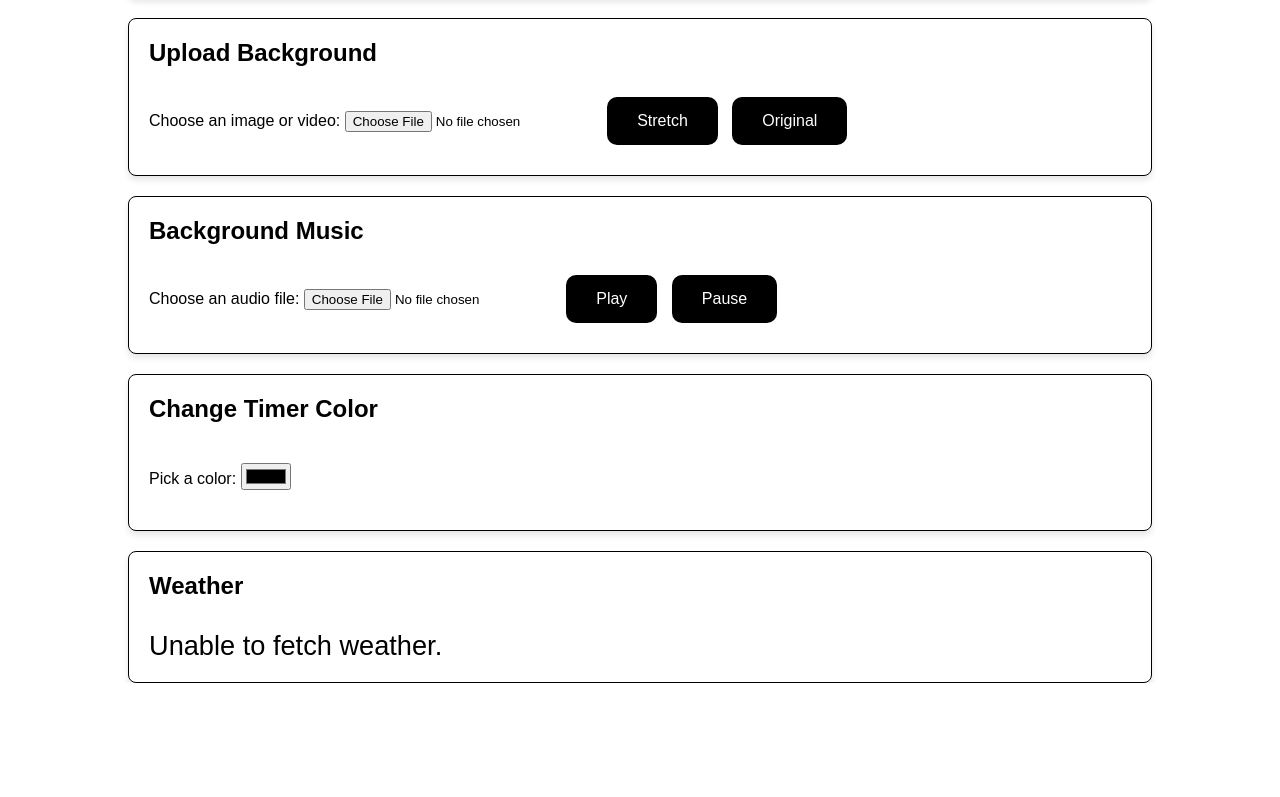
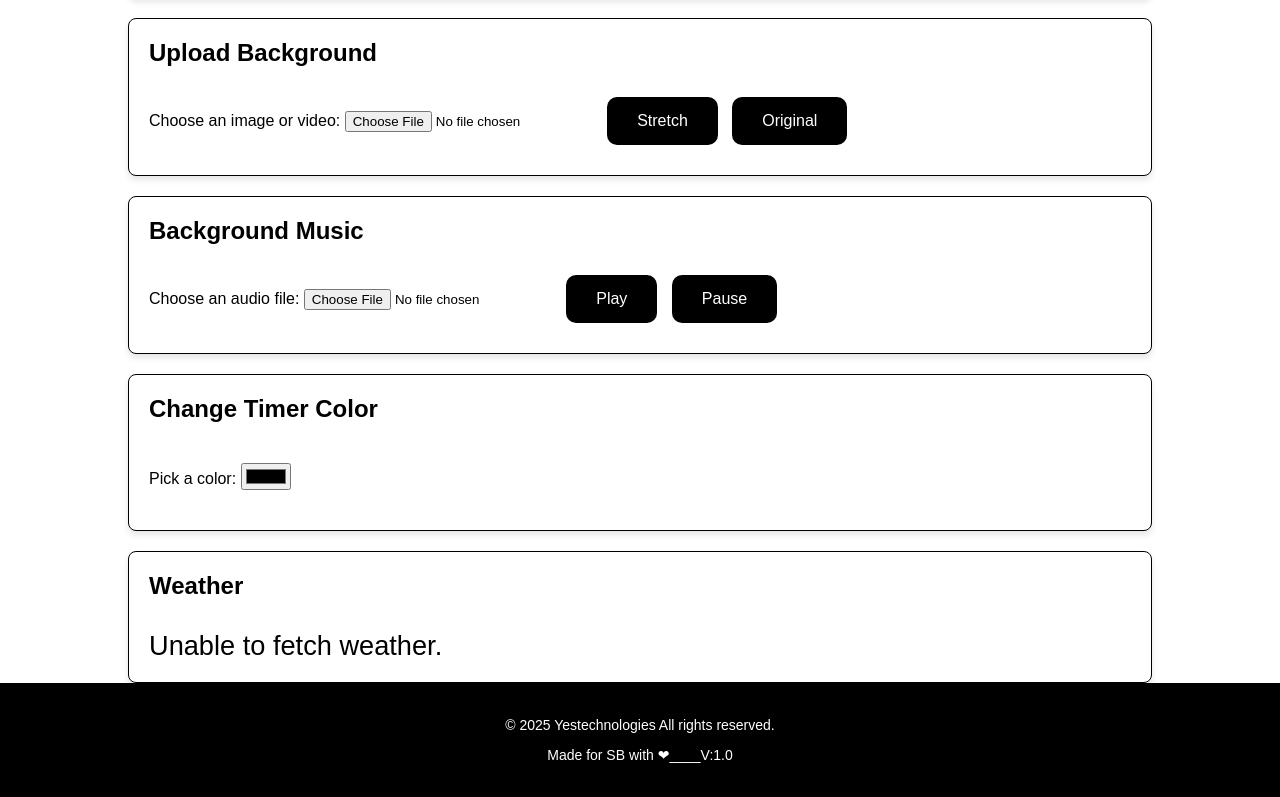
Before and after one commit to yashwantsinghjaat/Timer, a plain HTML site: page index.html in a window 1280 px wide. Shown: the part 1392-2189 px from the top of the page. Before the commit the page ends 2075 px from the top, so only its background shows below. Drawn offline with Linux system fonts and the light colour scheme; no server answers.

Commit message:
Update index.html

```diff
--- a/index.html
+++ b/index.html
@@ -79,4 +79,10 @@
     </div>
     <script src="scripts.js"></script>
 </body>
+<footer class="footer">
+    <div class="footer-content">
+        <p>&copy; 2025 Yestechnologies All rights reserved.</p>
+        <p> Made for SB with ❤____V:1.0</p>
+    </div>
+</footer>
 </html>
```
